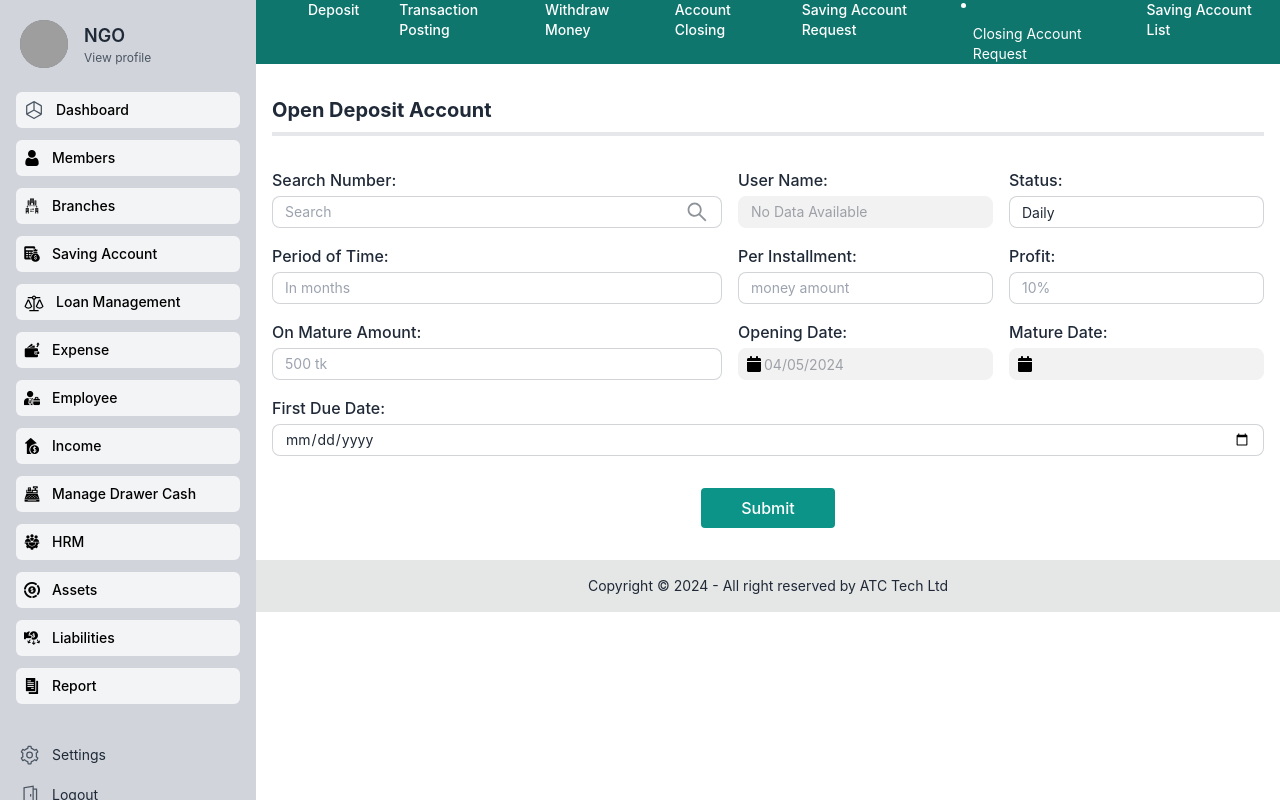
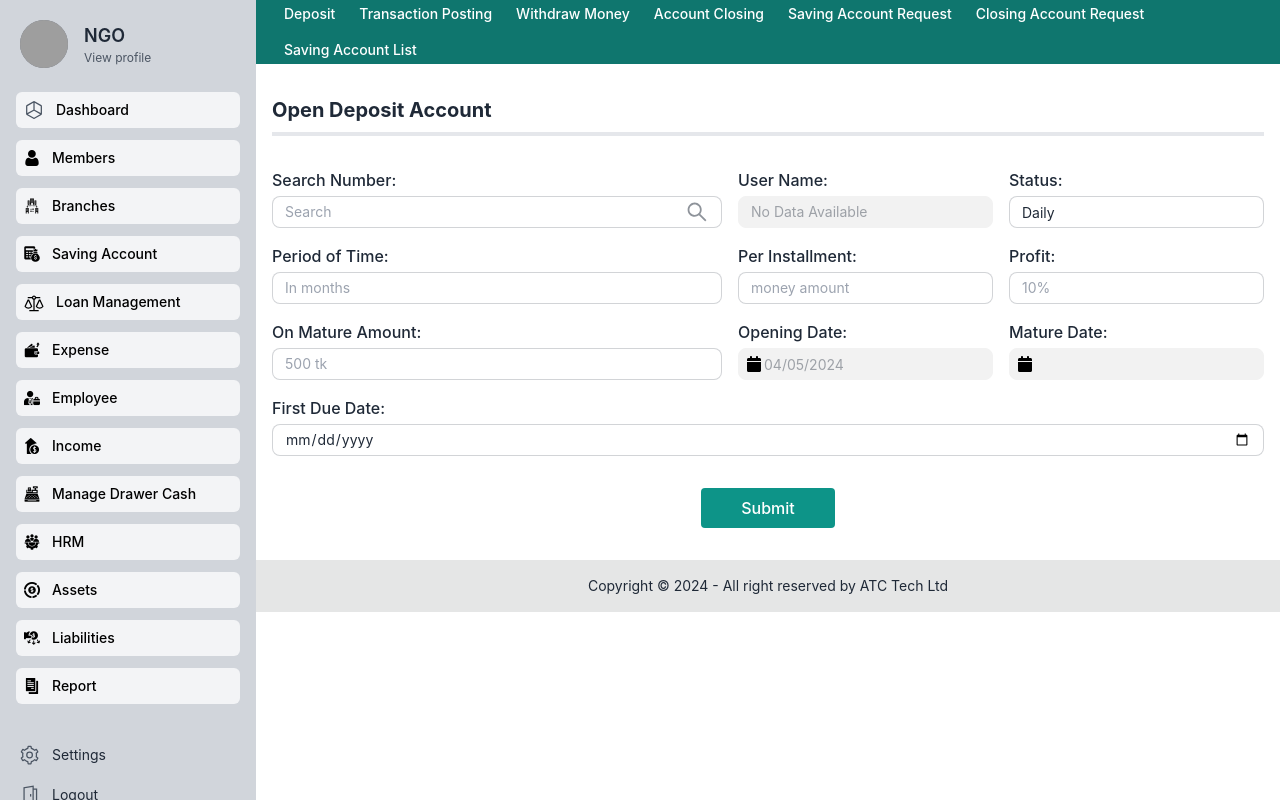
Before and after one commit to MDYeaminIslam/NGO_Project, a React (Vite) app: page /deposit in a window 1280 px wide. Built offline with nearby package versions, Linux system fonts and the light colour scheme; sample sign-in values are in the browser's storage; grey boxes are pictures that could not be loaded.

Commit message:
loan pay details page added

```diff
--- a/src/pages/Loan Management/LoanPayDetails.jsx
+++ b/src/pages/Loan Management/LoanPayDetails.jsx
@@ -57,6 +57,8 @@ const LoanPayDetails = () => {
 
   return (
     <div className="max-w-5xl mx-auto mt-8">
+      <h1 className="text-xl font-bold text-start max-w-5xl mx-auto  pt-4 border-b-4 pb-2 ">   {data.ngoLoanDetails.nameOfInstitute}
+      </h1>
       <div className="text-lg p-4 bg-base-200 w-fit mx-auto rounded-md m-4 tracking-normal leading-relaxed flex flex-wrap gap-4 ">
         {isFetched ? <h1 className="bg-teal-700 text-white p-2 rounded-md font-medium"> Name of Institute:<span className="font-thin mx-2 ">  {data.ngoLoanDetails.nameOfInstitute}</span></h1> : null}
         {isFetched ? <h1 className="bg-teal-700 text-white p-2 rounded-md font-medium"> Total Amount:<span className="font-thin mx-2 ">  {data.ngoLoanDetails.totalAmount}</span></h1> : null}
--- a/src/pages/Saving Account/SavingAccountNav/SavingAccountNav.jsx
+++ b/src/pages/Saving Account/SavingAccountNav/SavingAccountNav.jsx
@@ -89,8 +89,8 @@ const SavingAccountNav = () => {
 
 
 
-            <div className="hidden sm:block sm:ml-6">
-              <div className="flex  space-x-4">
+            <div className="hidden md:block ">
+              <div className="flex flex-wrap w-full  ">
 
 
 
@@ -114,11 +114,11 @@ const SavingAccountNav = () => {
                   <p className=" hover:bg-gray-700 hover:text-white px-3 py-2 rounded-md text-sm font-medium">Saving Account Request</p>
                 </Link>
 
-                <li>
-                  <Link to={'/closing_account_request'}>
-                    <p className=" hover:bg-gray-700 hover:text-white px-3 py-2 rounded-md text-sm font-normal">Closing Account Request</p>
-                  </Link>
-                </li>
+
+                <Link to={'/closing_account_request'}>
+                  <p className=" hover:bg-gray-700 hover:text-white px-3 py-2 rounded-md text-sm font-medium">Closing Account Request</p>
+                </Link>
+
 
 
                 <Link to={'/saving_account_list'}>
```
